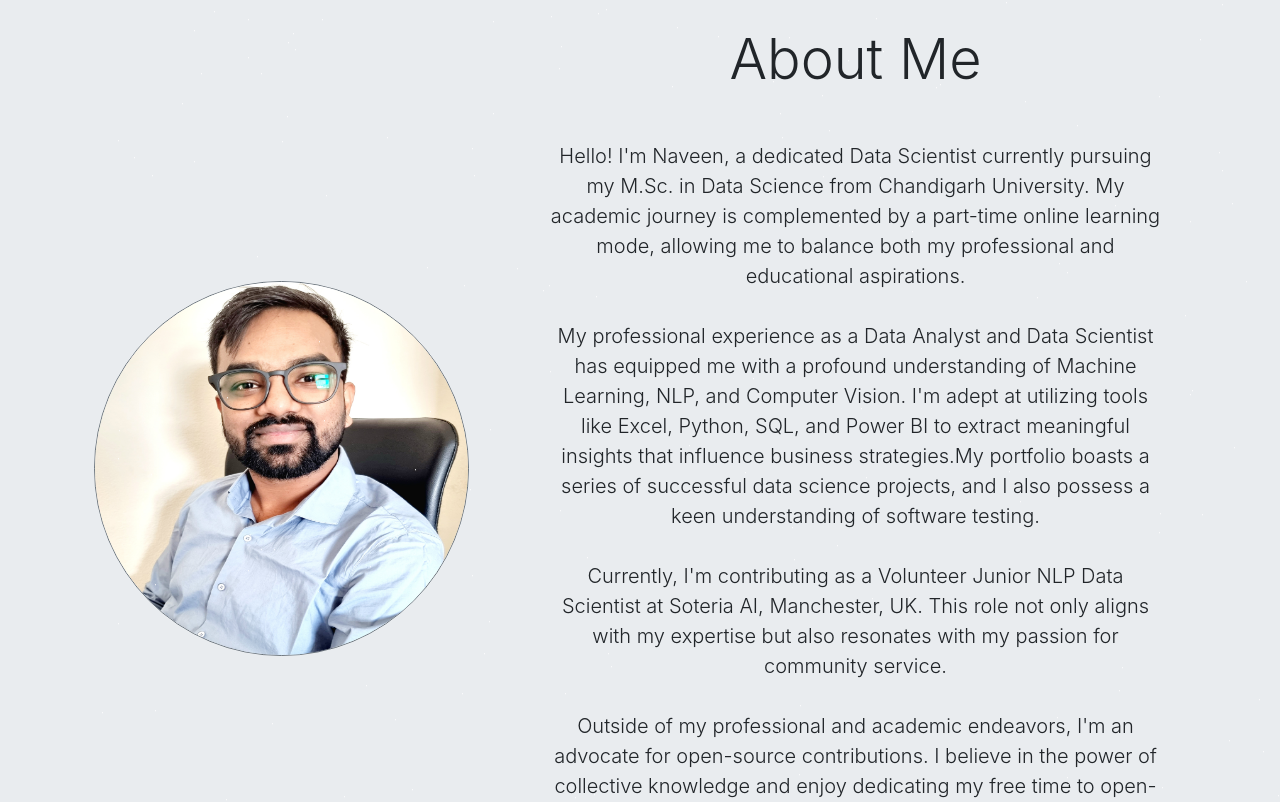
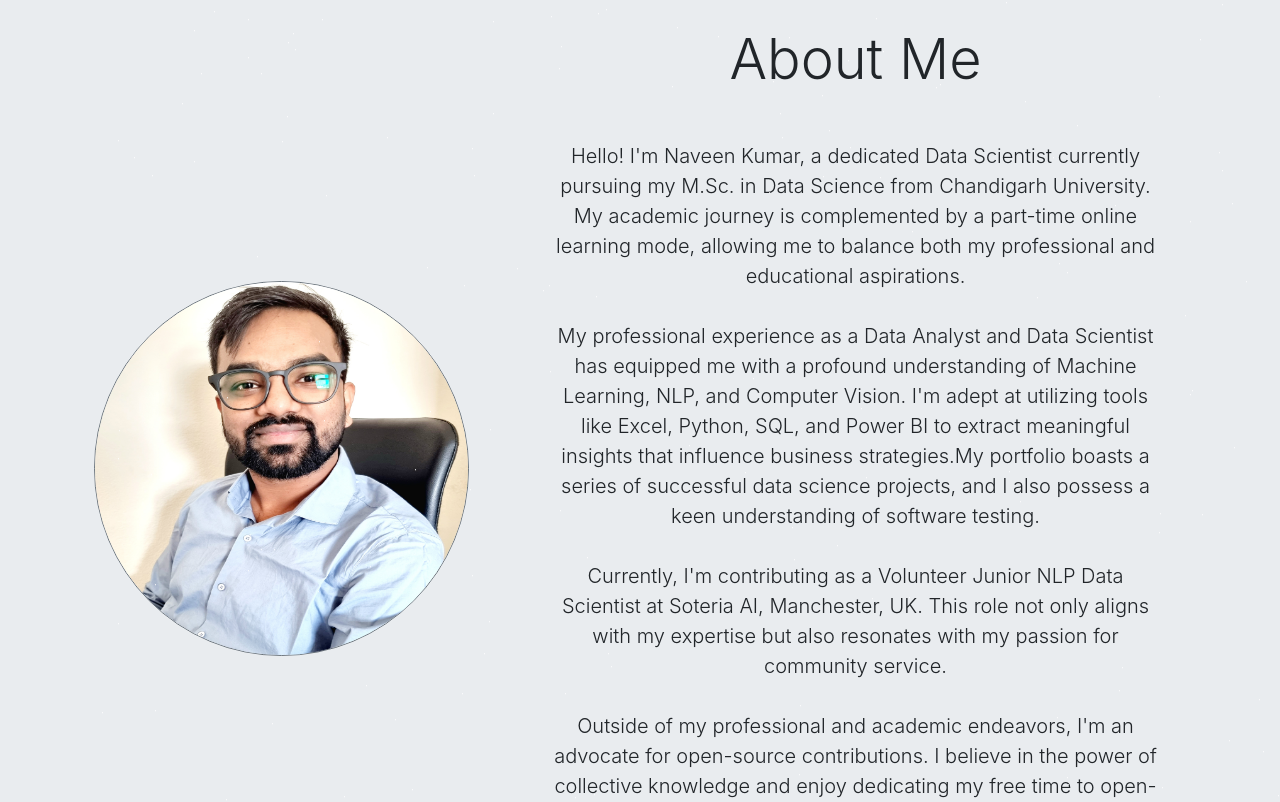
Before and after one commit to nani2357/my_portfolio_website, a React (Create React App) app in the folder home-master/: page / in a window 1280 px wide. Shown: the part 838-1640 px from the top of the page. Built offline with nearby package versions, Linux system fonts and the light colour scheme; no server answers.

Commit message:
about_me added

```diff
--- a/home-master/src/editable-stuff/config.js
+++ b/home-master/src/editable-stuff/config.js
@@ -56,7 +56,7 @@ const about = {
   imageLink: require("../editable-stuff/20230608_150954.jpg"),
   imageSize: 375,
   message:
-    "Hello! I'm Naveen, a dedicated Data Scientist currently pursuing my M.Sc. in Data Science from Chandigarh University. " +
+    "Hello! I'm Naveen Kumar, a dedicated Data Scientist currently pursuing my M.Sc. in Data Science from Chandigarh University. " +
     "My academic journey is complemented by a part-time online learning mode, allowing me to balance both my professional and educational aspirations.<br><br>" +
     "My professional experience as a Data Analyst and Data Scientist has equipped me with a profound understanding of Machine Learning, NLP, and Computer Vision. I'm adept at utilizing tools like Excel, Python, SQL, and Power BI to extract meaningful insights that influence business strategies." +
     "My portfolio boasts a series of successful data science projects, and I also possess a keen understanding of software testing.<br><br>" +
```
